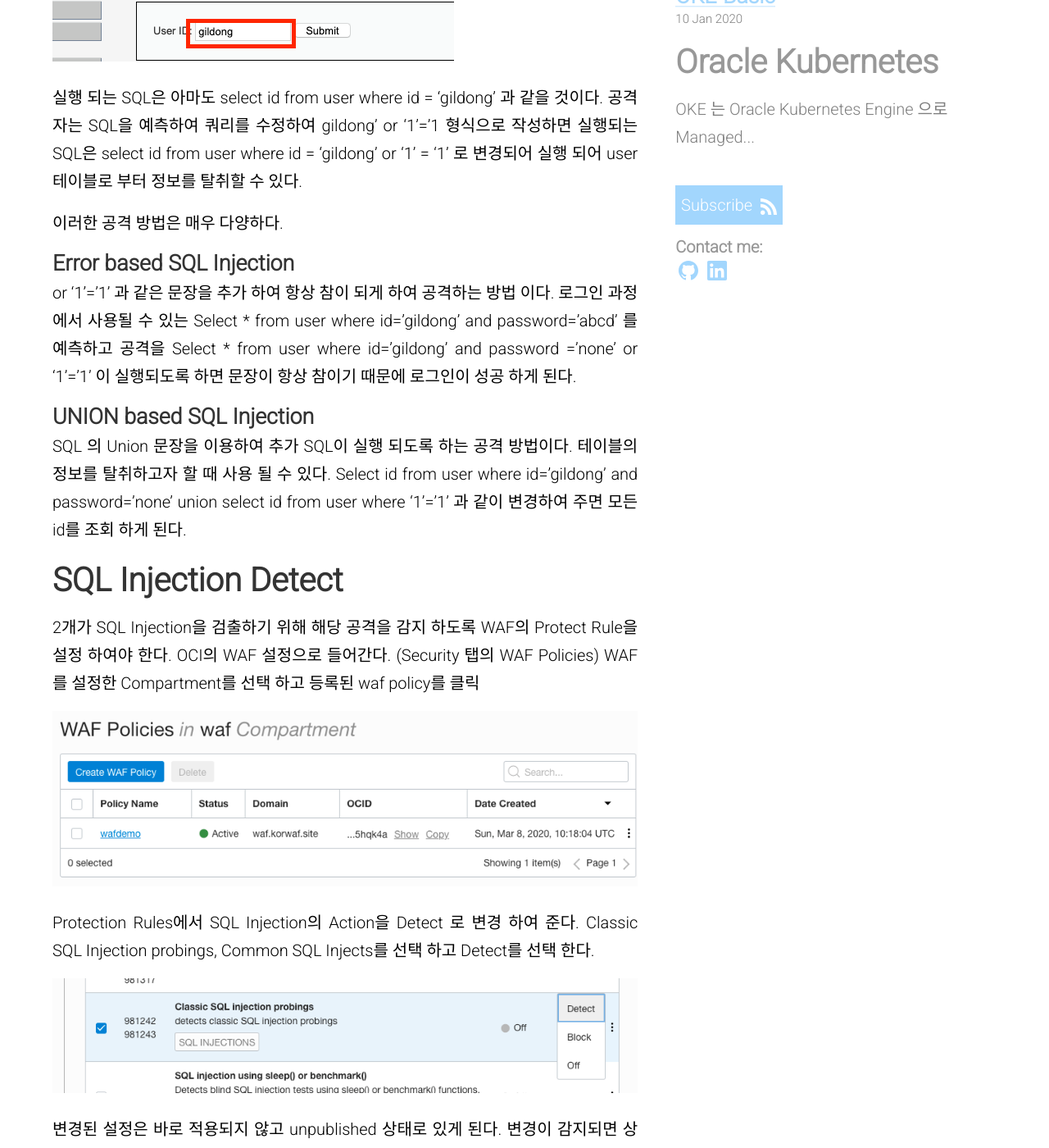
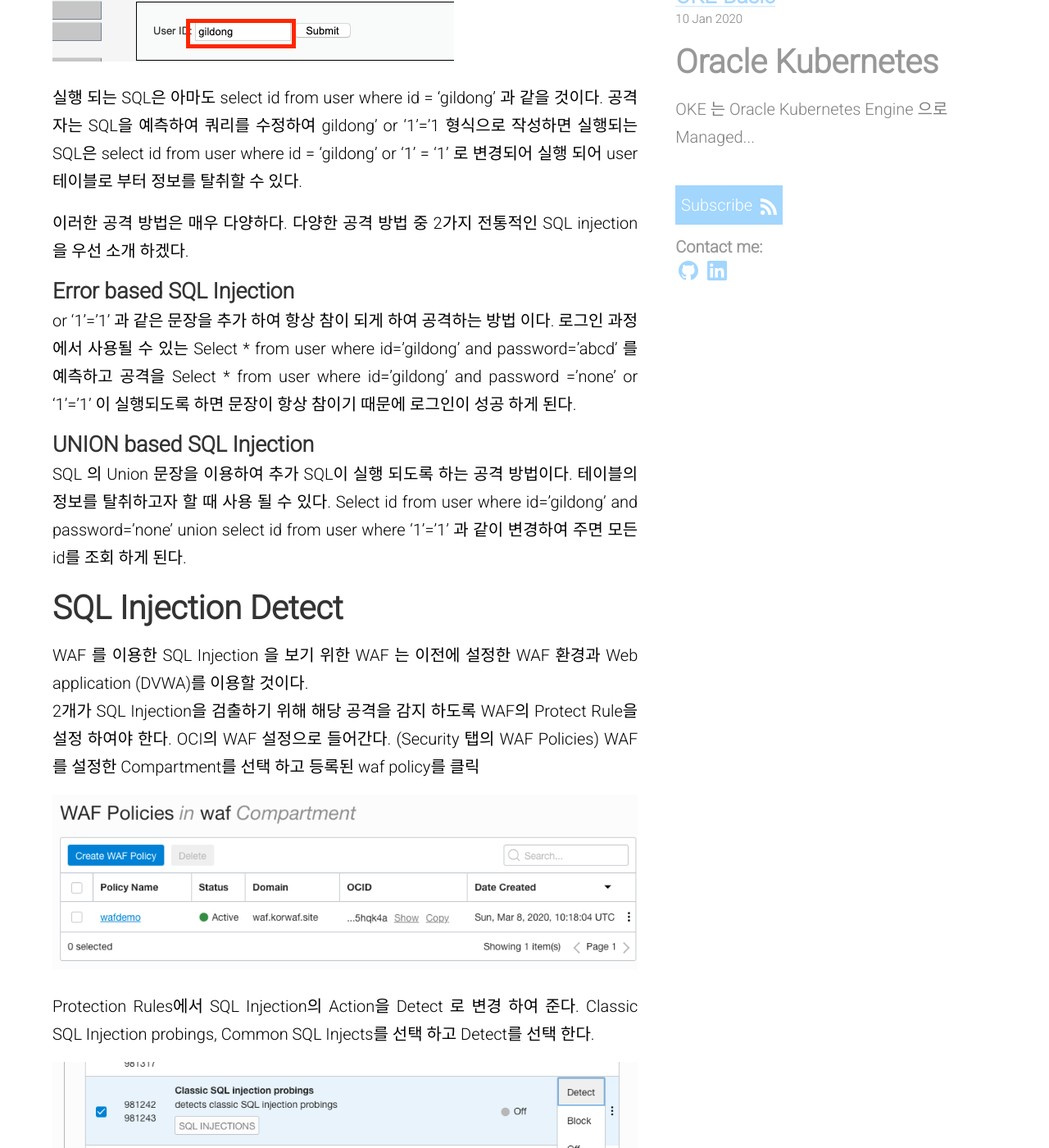
Before and after one commit to xers989/xers989.github.io, a Jekyll site: the page built from _posts/2020-03-12-WAF-SQLInjection.md, in a window 1280 px wide and 1400 px high, scrolled down 676 px. Shown: the whole window at 82% size. Built offline with Jekyll 4.4.1, drawn with Linux system fonts in a browser that asks for light colours.

Commit message:
SQL injection

```diff
--- a/_posts/2020-03-12-WAF-SQLInjection.md
+++ b/_posts/2020-03-12-WAF-SQLInjection.md
@@ -12,7 +12,7 @@ SQL 인젝션은 웹 사이트의 보안의 헛점을 이용하여 특정 SQL
 
 실행 되는 SQL은 아마도 select id from user where id = 'gildong' 과 같을 것이다. 공격자는 SQL을 예측하여 쿼리를 수정하여 gildong' or '1'='1 형식으로 작성하면 실행되는 SQL은 select id from user where id = 'gildong' or '1' = '1' 로 변경되어 실행 되어 user 테이블로 부터 정보를 탈취할 수 있다.
 
-이러한 공격 방법은 매우 다양하다.
+이러한 공격 방법은 매우 다양하다.  다양한 공격 방법 중 2가지 전통적인 SQL injection 을 우선 소개 하겠다.
 
 #### Error based SQL Injection
 or '1'='1' 과 같은 문장을 추가 하여 항상 참이 되게 하여 공격하는 방법 이다. 로그인 과정에서 사용될 수 있는 Select * from user where id='gildong' and password='abcd' 를 예측하고 공격을 Select * from user where id='gildong' and password ='none' or '1'='1' 이 실행되도록 하면 문장이 항상 참이기 때문에 로그인이 성공 하게 된다.
@@ -22,6 +22,7 @@ SQL 의 Union 문장을 이용하여 추가 SQL이 실행 되도록 하는 공
 
 
 # SQL Injection Detect
+WAF 를 이용한 SQL Injection 을 보기 위한 WAF 는 이전에 설정한 WAF 환경과 Web application (DVWA)를 이용할 것이다.
 2개가 SQL Injection을 검출하기 위해 해당 공격을 감지 하도록 WAF의 Protect Rule을 설정 하여야 한다. OCI의 WAF 설정으로 들어간다. (Security 탭의 WAF Policies)
 WAF를 설정한 Compartment를 선택 하고 등록된 waf policy를 클릭
 
```
Also changed, not shown: 10 other files.
